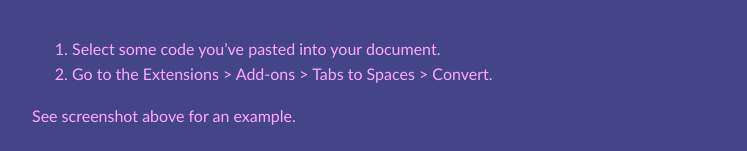
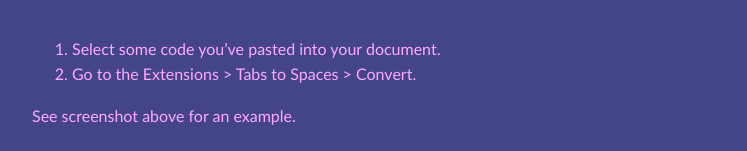
Before and after one commit to BMorearty/fix-code-indents-website, a SvelteKit app: page / in a window 1280 px wide. Shown: the part 2385-2536 px from the top of the page, without its empty margins (266-1013 px from the left). Built offline with nearby package versions, Linux system fonts and the light colour scheme.

Commit message:
Fix instructions.

```diff
--- a/src/routes/+page.svelte
+++ b/src/routes/+page.svelte
@@ -45,7 +45,7 @@
 <h2>How do I use it?</h2>
 <ol>
   <li>Select some code you’ve pasted into your document.</li>
-  <li>Go to the Extensions > Add-ons > Tabs to Spaces > Convert.</li>
+  <li>Go to the Extensions > Tabs to Spaces > Convert.</li>
 </ol>
 <p>See screenshot above for an example.</p>
 
```
